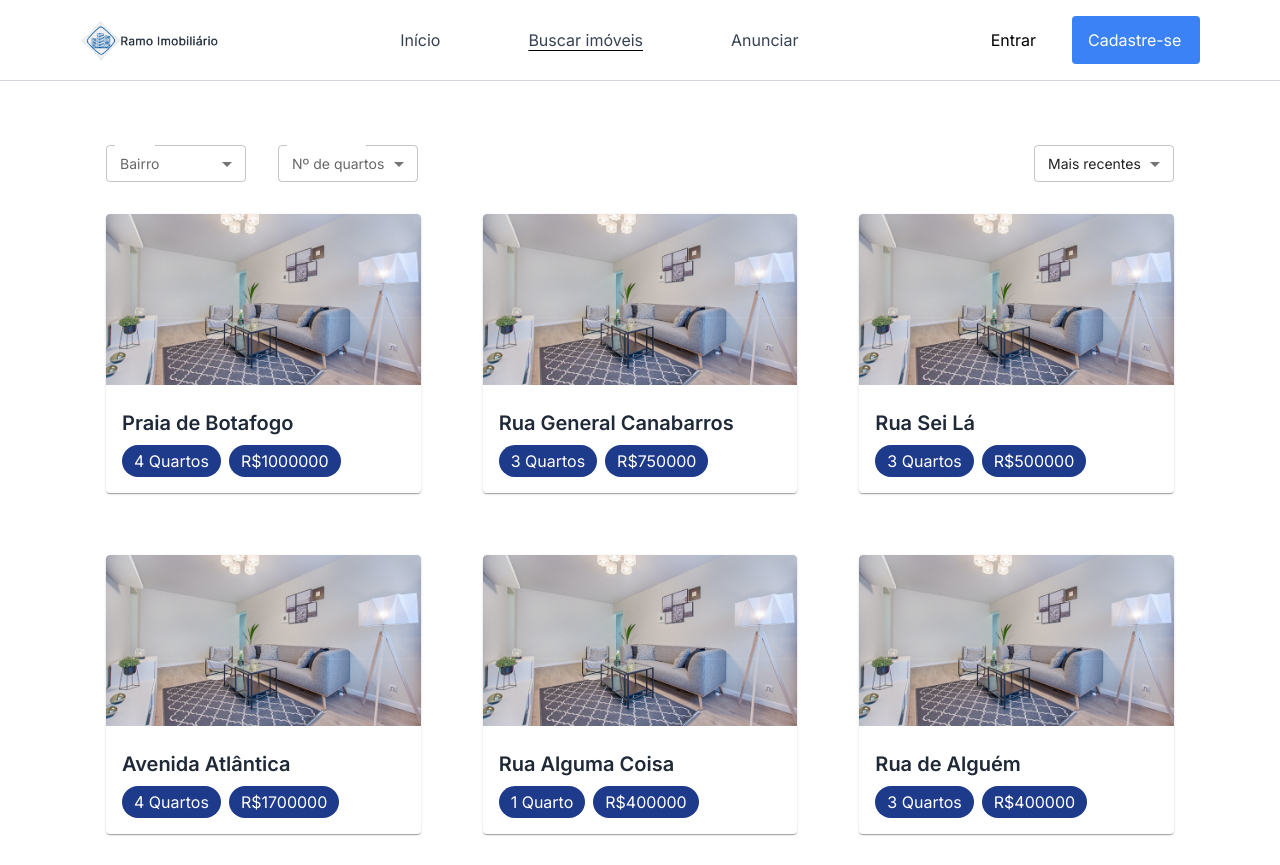
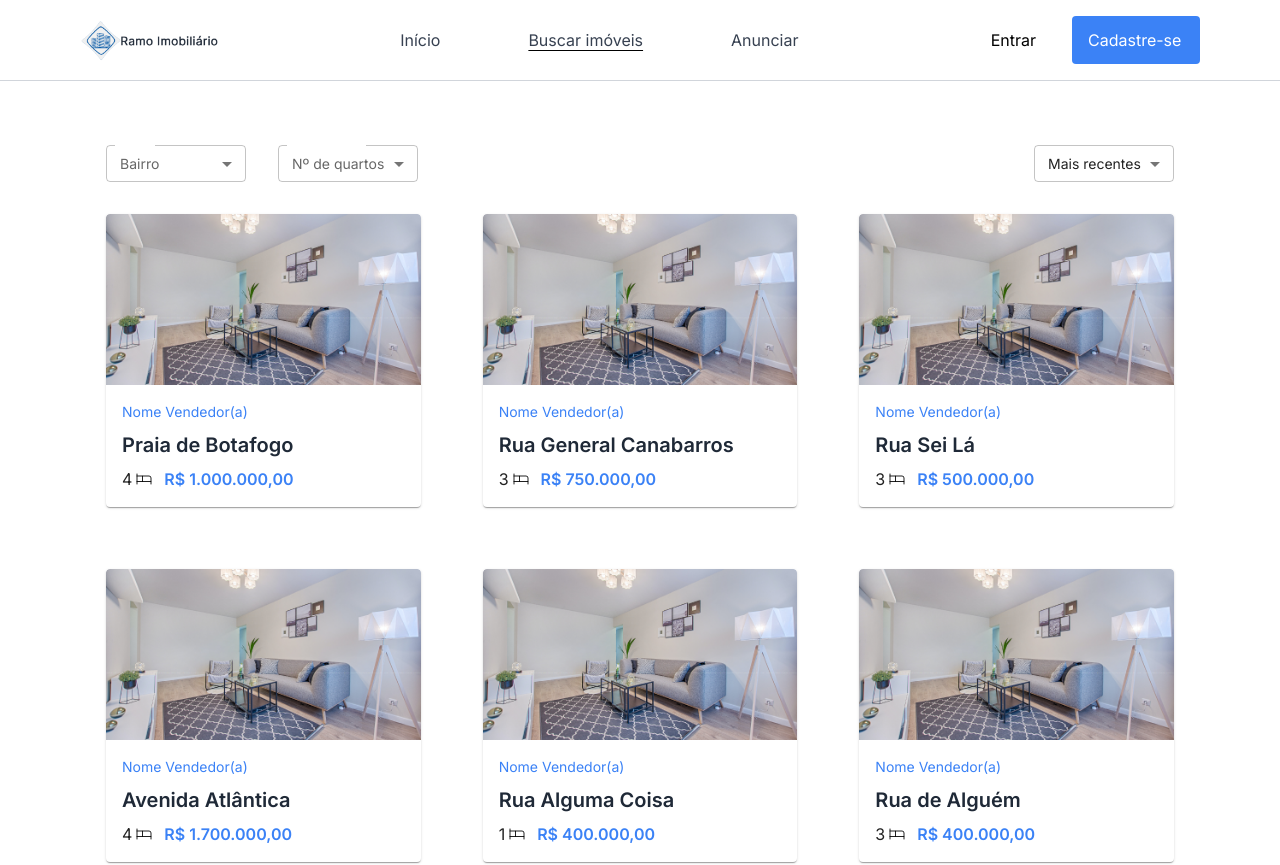
Before and after one commit to jpwf/Ramo-Imobiliario, a React (Vite) app in the folder client/: page /busca in a window 1280 px wide. Shown: the top 865 px of the page. Built offline with nearby package versions, Linux system fonts and the light colour scheme.

Commit message:
Modal funcionando e alterações solicitadas finalizadas
To tao cansado que to escrevendo em pt

```diff
--- a/client/db.json
+++ b/client/db.json
@@ -1,7 +1,7 @@
 {
     "apartaments": [
         {
-            "id": 1,
+            "id": 231,
             "numberOfBedrooms": 4,
             "price": 1000000.00,
             "description": "Lorem ipsum dolor sit amet consectetur adipisicing elit. Sunt consequatur commodi nihil, quaerat voluptatum obcaecati. Architecto consequuntur quisquam, labore inventore maiores sed nobis asperiores unde, mollitia a, distinctio cupiditate velit nemo natus. Rerum labore aliquam cum, quasi tenetur, quod reprehenderit quo culpa totam, voluptatum temporibus. Earum vero tenetur dolorem vitae.",
@@ -12,10 +12,11 @@
                 "district": "Botafogo",
                 "complement": "Apt 1910"
             },
+            "name": "Nome Vendedor(a)",
             "userId": 1
         },
         {
-            "id": 2,
+            "id": 3123,
             "numberOfBedrooms": 3,
             "price": 750000.00,
             "description": "Lorem ipsum dolor sit amet consectetur adipisicing elit. Sunt consequatur commodi nihil, quaerat voluptatum obcaecati. Architecto consequuntur quisquam, labore inventore maiores sed nobis asperiores unde, mollitia a, distinctio cupiditate velit nemo natus. Rerum labore aliquam cum, quasi tenetur, quod reprehenderit quo culpa totam, voluptatum temporibus. Earum vero tenetur dolorem vitae.",
@@ -26,10 +27,11 @@
                 "district": "Tijuca",
                 "complement": "Apt 1300"
             },
+            "name": "Nome Vendedor(a)",
             "userId": 2
         },
         {
-            "id": 3,
+            "id": 123,
             "numberOfBedrooms": 3,
             "price": 500000.00,
             "description": "Lorem ipsum dolor sit amet consectetur adipisicing elit. Sunt consequatur commodi nihil, quaerat voluptatum obcaecati. Architecto consequuntur quisquam, labore inventore maiores sed nobis asperiores unde, mollitia a, distinctio cupiditate velit nemo natus. Rerum labore aliquam cum, quasi tenetur, quod reprehenderit quo culpa totam, voluptatum temporibus. Earum vero tenetur dolorem vitae.",
@@ -40,10 +42,11 @@
                 "district": "São Cristovão",
                 "complement": "Bloco A, Apt 2023"
             },
+            "name": "Nome Vendedor(a)",
             "userId": 3
         },
         {
-            "id": 4,
+            "id": 654,
             "numberOfBedrooms": 4,
             "price": 1700000.00,
             "description": "Lorem ipsum dolor sit amet consectetur adipisicing elit. Sunt consequatur commodi nihil, quaerat voluptatum obcaecati. Architecto consequuntur quisquam, labore inventore maiores sed nobis asperiores unde, mollitia a, distinctio cupiditate velit nemo natus. Rerum labore aliquam cum, quasi tenetur, quod reprehenderit quo culpa totam, voluptatum temporibus. Earum vero tenetur dolorem vitae.",
@@ -54,10 +57,11 @@
                 "district": "Copacabana",
                 "complement": "Apt 1701"
             },
+            "name": "Nome Vendedor(a)",
             "userId": 4
         },
         {
-            "id": 5,
+            "id": 567,
             "numberOfBedrooms": 1,
             "price": 400000.00,
             "description": "Lorem ipsum dolor sit amet consectetur adipisicing elit. Sunt consequatur commodi nihil, quaerat voluptatum obcaecati. Architecto consequuntur quisquam, labore inventore maiores sed nobis asperiores unde, mollitia a, distinctio cupiditate velit nemo natus. Rerum labore aliquam cum, quasi tenetur, quod reprehenderit quo culpa totam, voluptatum temporibus. Earum vero tenetur dolorem vitae.",
@@ -68,10 +72,11 @@
                 "district": "Centro",
                 "complement": "Apt 1313"
             },
+            "name": "Nome Vendedor(a)",
             "userId": 5
         },
         {
-            "id": 6,
+            "id": 6523,
             "numberOfBedrooms": 3,
             "price": 400000.00,
             "description": "Lorem ipsum dolor sit amet consectetur adipisicing elit. Sunt consequatur commodi nihil, quaerat voluptatum obcaecati. Architecto consequuntur quisquam, labore inventore maiores sed nobis asperiores unde, mollitia a, distinctio cupiditate velit nemo natus. Rerum labore aliquam cum, quasi tenetur, quod reprehenderit quo culpa totam, voluptatum temporibus. Earum vero tenetur dolorem vitae.",
@@ -82,10 +87,11 @@
                 "district": "Lapa",
                 "complement": "Apt 171"
             },
+            "name": "Nome Vendedor(a)",
             "userId": 6
         },
         {
-            "id": 7,
+            "id": 721,
             "numberOfBedrooms": 3,
             "price": 800000.00,
             "description": "Lorem ipsum dolor sit amet consectetur adipisicing elit. Sunt consequatur commodi nihil, quaerat voluptatum obcaecati. Architecto consequuntur quisquam, labore inventore maiores sed nobis asperiores unde, mollitia a, distinctio cupiditate velit nemo natus. Rerum labore aliquam cum, quasi tenetur, quod reprehenderit quo culpa totam, voluptatum temporibus. Earum vero tenetur dolorem vitae.",
@@ -96,10 +102,11 @@
                 "district": "Laranjeiras",
                 "complement": "Apt 1801"
             },
+            "name": "Nome Vendedor(a)",
             "userId": 7
         },
         {
-            "id": 8,
+            "id": 812,
             "numberOfBedrooms": 3,
             "price": 1650000.00,
             "description": "Lorem ipsum dolor sit amet consectetur adipisicing elit. Sunt consequatur commodi nihil, quaerat voluptatum obcaecati. Architecto consequuntur quisquam, labore inventore maiores sed nobis asperiores unde, mollitia a, distinctio cupiditate velit nemo natus. Rerum labore aliquam cum, quasi tenetur, quod reprehenderit quo culpa totam, voluptatum temporibus. Earum vero tenetur dolorem vitae.",
@@ -110,10 +117,11 @@
                 "district": "Copacabana",
                 "complement": "Apt 501"
             },
+            "name": "Nome Vendedor(a)",
             "userId": 8
         },
         {
-            "id": 9,
+            "id": 953,
             "numberOfBedrooms": 3,
             "price": 650000.00,
             "description": "Lorem ipsum dolor sit amet consectetur adipisicing elit. Sunt consequatur commodi nihil, quaerat voluptatum obcaecati. Architecto consequuntur quisquam, labore inventore maiores sed nobis asperiores unde, mollitia a, distinctio cupiditate velit nemo natus. Rerum labore aliquam cum, quasi tenetur, quod reprehenderit quo culpa totam, voluptatum temporibus. Earum vero tenetur dolorem vitae.",
@@ -124,6 +132,7 @@
                 "district": "Flamengo",
                 "complement": "Apt 1981"
             },
+            "name": "Nome Vendedor(a)",
             "userId": 9
         }
     ]
--- a/client/src/components/AptCard.jsx
+++ b/client/src/components/AptCard.jsx
@@ -1,54 +1,124 @@
-import { Card, CardActionArea, CardContent, CardMedia, Chip, Typography } from '@mui/material';
 import React from 'react';
+import { useNavigate } from 'react-router-dom';
+import Modal from '@mui/material/Modal';
+import { Button, Card, CardActionArea, CardContent, CardHeader, CardMedia, Chip, Typography } from '@mui/material';
 
-// function Card({title, img, bairro, rooms, price}){
-//   return(
-//     <div className='w-72 items-start border border-gray-300  overflow-hidden mx-12 my-16'>
-//       <div className='overflow-hidden h-48'>
-//         <img src={img} alt=''/>
-//       </div>
-//       <div className='mx-4 text-sky-400 text-sm -mt-4'>
-//         <h2>{title}</h2>
-//       </div>
-//       <div className='mx-4 font-medium  text-xl py-4'>
-//         <h1>{bairro}</h1>
-//       </div>
-//       <div className='flex font-light text-xs mb-4 mx-4'>
-//         <p className='mr-8'>{rooms}</p>
-//         <p>{price}</p>
-//       </div>
+import { X, Bed } from 'phosphor-react';
 
-//     </div>
-//   )
-// }
+import notificacao from '../utils/notificacao';
 
-export default function AptCard(props) {
+const style = {
+  position: 'absolute',
+  top: '50%',
+  left: '50%',
+  transform: 'translate(-50%, -50%)',
+  width: 440,
+  bgcolor: 'white',
+  boxShadow: 24,
+  p: 0,
+};
+
+const buttonStyle = {
+  mt: 2,
+  bgcolor: '#3b82f6',
+}
+
+const AptCard = ({ img, owner, street, numberOfBedrooms, price, description}) => {
+  const [open, setOpen] = React.useState(false);
+  const handleOpen = () => setOpen(true);
+  const handleClose = () => setOpen(false);
+  const navigate = useNavigate();
+
   return (
-    <Card className='w-full min-w-min' >
-
-      <CardActionArea>
+    <>
+      <Card className='w-full min-w-[221px]'>
+        <CardActionArea onClick={handleOpen} >
           <CardMedia
             component="img"
             height="200"
             width="368"
-          image={props.img}
+            image={img}
             alt="apartamento"
           />
-
           <CardContent className='flex flex-col'>
             <Typography className='text-blue-500 mb-2' variant='subtitle2'>
-            {props.name}
+              {owner}
             </Typography>
             <Typography className='mb-2 text-base lg:text-xl text-gray-800 font-semibold'>
-            {props.street}
+              {street}
             </Typography>
-          <div className='flex p-0 gap-2'>
-            <Chip className='bg-blue-900 text-sm lg:text-base ' label={props.numberOfBedrooms} color='primary' />
-            <Chip className='bg-blue-900 text-sm lg:text-base ' label={props.price} color='primary' />
+            <div className='flex p-0 items-center'>
+              <Typography className=' text-sm lg:text-base mr-1'>
+                {numberOfBedrooms}
+              </Typography>
+              <Bed size={16} />
+              <Typography className=' text-blue-500 text-sm lg:text-base font-semibold ml-3'>
+                {price}
+              </Typography>
             </div>
-
           </CardContent>
         </CardActionArea>
       </Card>
+      <Modal
+        open={open}
+        onClose={handleClose}
+        aria-labelledby="modal-modal-title"
+        aria-describedby="modal-modal-description"
+      >
+        <Card sx={style}>
+          <CardHeader
+            className='absolute w-full'
+            action={
+              <X
+                className='hover:shadow-md hover:rounded-md'
+                color='#4b5563'
+                cursor='pointer'
+                size={32}
+                onClick={handleClose}
+              />
+            }
+          />
+          <CardMedia
+            component="img"
+            height="200"
+            width="440"
+            image={img}
+            alt="apartamento"
+          />
+          <CardContent className='flex flex-col'>
+            <Typography className='text-blue-500 mb-2' variant='subtitle2'>
+              {owner}
+            </Typography>
+            <Typography className='mb-2 text-xl text-gray-800 font-medium'>
+              {street}
+            </Typography>
+            <Typography variant='body2'>
+              {description}
+            </Typography>
+            <div className='flex mt-4 p-0 items-center'>
+              <Typography className='' color='primary'>
+                {numberOfBedrooms > 1 ? `${numberOfBedrooms} Quartos` : `${numberOfBedrooms} Quarto`}
+              </Typography>
+              <Typography className='ml-4 text-lg text-blue-500 font-semibold' color='primary'>
+              {price}
+              </Typography>
+            </div>
+            <Button
+              className='w-full bg-blue-400 hover:bg-blue-600 text-white font-bold py-2 px-4 rounded focus:outline-none'
+              variant='contained'
+              sx={buttonStyle}
+              onClick={() => {
+                notificacao(true, "Solicitação de contato enviada com sucesso!");
+                setTimeout(() => handleClose(), 3000);
+              }}
+            >
+              Entrar em contato
+            </Button>
+          </CardContent>
+        </Card>
+      </Modal>
+    </>
   );
 }
+
+export default AptCard;
--- a/client/src/pages/Busca.jsx
+++ b/client/src/pages/Busca.jsx
@@ -1,28 +1,16 @@
-//import Card from '../components/Card'
-// import { Pagination } from '@mui/material';
 import { useEffect, useState, useId, useMemo } from 'react';
-// import cardimage from '../assets/cardImage.png'
 import axios from 'axios'
 import AptCard from '../components/AptCard.jsx';
 import SelectComponent from '../components/SelectComponent';
 import PaginationLink from '../utils/Pagination';
-import BasicModal from '../components/Modal';
-
 
 function Busca() {
-    const [open, setOpen] = useState(false);
-    const handleOpen = () => setOpen(true);
-    const handleClose = () => setOpen(false);
     const [apartaments, setApartaments] = useState([]);
-    const id = useId();
 
     const getData = async () => {
         try {
             const res = await axios.get('db.json', {
-                headers: {
-                    'Content-Type': 'application/json',
-                    'Accept': 'application/json'
-                },
+                headers: {'Content-Type': 'application/json',}
             });
             setApartaments(res.data.apartaments);
         } catch (err) {
@@ -34,17 +22,17 @@ function Busca() {
         const bedroomsValues = [];
         const districtValues = [];
 
-        apartaments.map(( apartament, index ) => {
-            return(
+        apartaments.map((apartament, index) => {
+            return (
                 bedroomsValues[index] = parseInt(apartament.numberOfBedrooms),
                 districtValues[index] = apartament.address.district
-                )
-            })
+            )
+        })
         const bedroomsValuesUnique = [...new Set(bedroomsValues)]
         bedroomsValuesUnique.sort()
         const districtValuesUnique = [...new Set(districtValues)]
         districtValuesUnique.sort()
-        return{bedroomsValuesUnique, districtValuesUnique};
+        return { bedroomsValuesUnique, districtValuesUnique };
     })
 
     useEffect(() => {
@@ -52,42 +40,27 @@ function Busca() {
     }, [])
 
     return (
-        <div className='min-h-screen w-screen flex flex-col items-center'>
-            <div className='w-screen flex justify-between px-14 lg:px-[106px] mt-16'>
+        <div className='min-h-screen max-w-none flex flex-col items-center'>
+            <div className='w-full flex justify-between px-14 lg:px-[106px] mt-16'>
                 <div className='flex gap-4 md:gap-8 lg:12'>
-                    <SelectComponent label='Bairro' values={filterItems.districtValuesUnique} />
-                    <SelectComponent className='w-[140px]' label='Nº de quartos' values={filterItems.bedroomsValuesUnique} />
+                    <SelectComponent label='Bairro' districts={filterItems.districtValuesUnique} />
+                    <SelectComponent className='w-[140px]' label='Nº de quartos' bedrooms={filterItems.bedroomsValuesUnique} />
                 </div>
                 <SelectComponent values={''} defaultV='Mais recentes' />
             </div>
-            <div className='w-screen grid grid-cols-1 justify-items-center content-start md:grid-cols-3 gap-8 md:gap-[62px] mt-8 px-14 lg:px-[106px] mb-10'>
-                {apartaments && apartaments.length > 0 && apartaments.slice(0, 6).map(apartament => {
+            <div className='w-full grid grid-cols-1 justify-items-center content-start md:grid-cols-3 gap-8 md:gap-[62px] mt-8 px-14 lg:px-[106px] mb-10'>
+                {apartaments && apartaments.length > 0 && apartaments.slice(0, 6).map((apartament, index) => {
                     return (
-                        <div className='w-full' onClick={handleOpen} >
-                            <AptCard key={apartament.id}
+                        <div className='w-full' key={index}>
+                            <AptCard
+                                key={apartament.id}
                                 img={apartament.image}
-                                name={apartament.name}
-                                street={apartament.address.street}
-                                numberOfBedrooms={apartament.numberOfBedrooms > 1 ? `${apartament.numberOfBedrooms} Quartos` : `${apartament.numberOfBedrooms} Quarto`}
-                                price={`R$${apartament.price}`}
-                                // onClick={}
-
-
-
-
-                            />
-
-                            <BasicModal
-                                open={open}
-                                // close={handleClose}
-                                key={id}
-                                img={apartament.image}
-                                name={apartament.name}
+                                owner={apartament.name}
                                 street={apartament.address.street}
                                 description={apartament.description}
-                                numberOfBedrooms={apartament.numberOfBedrooms > 1 ? `${apartament.numberOfBedrooms} Quartos` : `${apartament.numberOfBedrooms} Quarto`}
-                                price={`R$${apartament.price}`}
-
+                                numberOfBedrooms={apartament.numberOfBedrooms}
+                                price={Intl.NumberFormat('pt-br', {style: 'currency', currency: 'BRL'}).format(apartament.price)}
+                                link={`/busca/${index}`}
                             />
                         </div>
                     )
--- a/client/src/routes/Routes.jsx
+++ b/client/src/routes/Routes.jsx
@@ -5,6 +5,7 @@ import {
 import { ToastContainer } from 'react-toastify'
 
 import App from '../App'
+import BasicModal from '../components/Modal'
 import Busca from '../pages/Busca'
 import CriarAnuncio from '../pages/CriarAnuncio'
 import ErrorPage from '../pages/Error'
@@ -13,11 +14,15 @@ import LoginPage from '../pages/Login'
 import Register from '../pages/Register'
 
 
+
+
 export default function router() {
     return (
         <Routes>
             <Route path='/' element={<Inicio />} />
-            <Route path='/busca' element={<Busca />} />
+            <Route path='/busca' element={<Busca />} >
+                <Route path='/busca/:modalId' element={<BasicModal />}/>
+            </Route>
             <Route path='/criar-anuncio' element={<CriarAnuncio />} />
             <Route path='/login' element={<LoginPage />} />
             <Route path='/cadastro' element={<Register />} />
```
Also changed, not shown: client/src/components/Modal.jsx (+7 -2 lines), client/src/components/SelectComponent.jsx (+12 -8 lines), client/src/pages/Login.jsx (+17 -7 lines), client/src/pages/Register.jsx (+32 -14 lines). Lines whose indentation alone changed are shown as unchanged.
